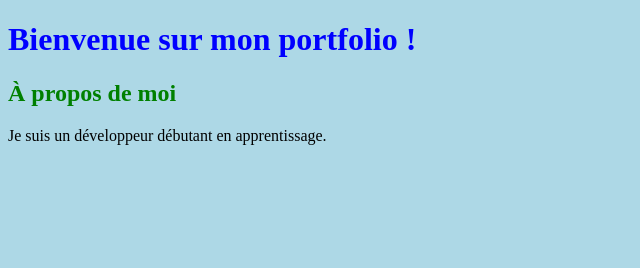
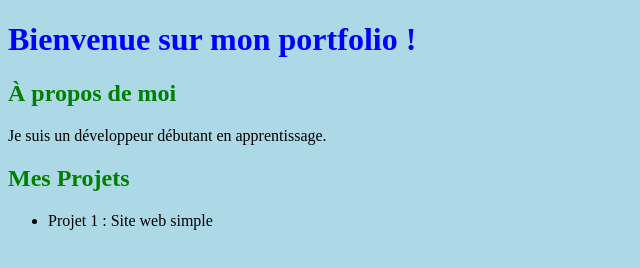
Before and after one commit to iyedchelli221/mon-portfolioo, a plain HTML site: page index.html in a window 1280 px wide. Shown: the whole page, without its empty margins (0-640 px from the left). Drawn offline with Linux system fonts and the light colour scheme.

Commit message:
v.1.3 Add of projects list

```diff
--- a/index.html
+++ b/index.html
@@ -11,6 +11,13 @@
   <h2>À propos de moi</h2>
   <p>Je suis un développeur débutant en apprentissage.</p>
 </section>
+<section>
+  <h2>Mes Projets</h2>
+  <ul>
+    <li>Projet 1 : Site web simple</li>
+  </ul>
+</section>
+
 
 </body>
 </html>
```
